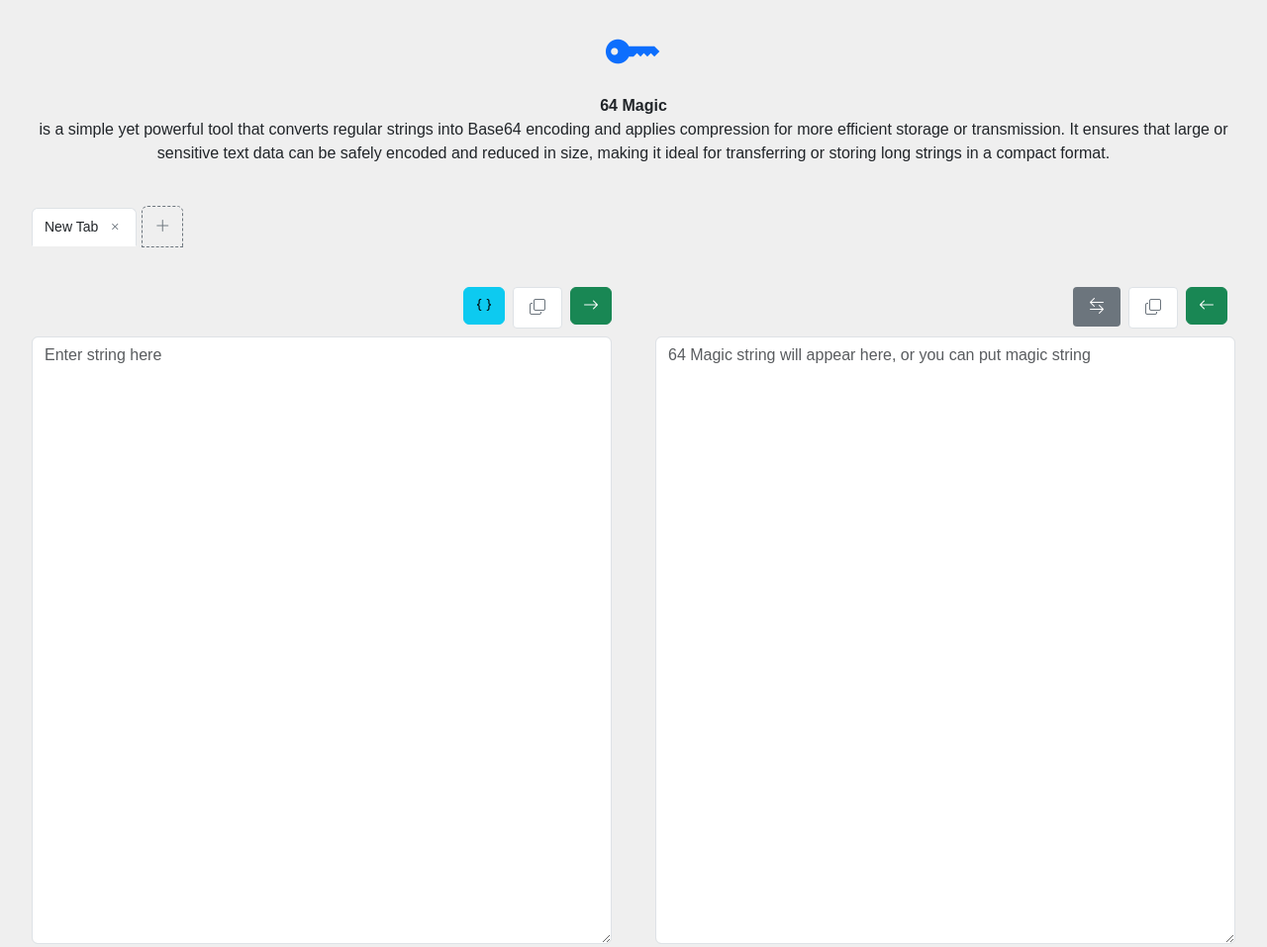
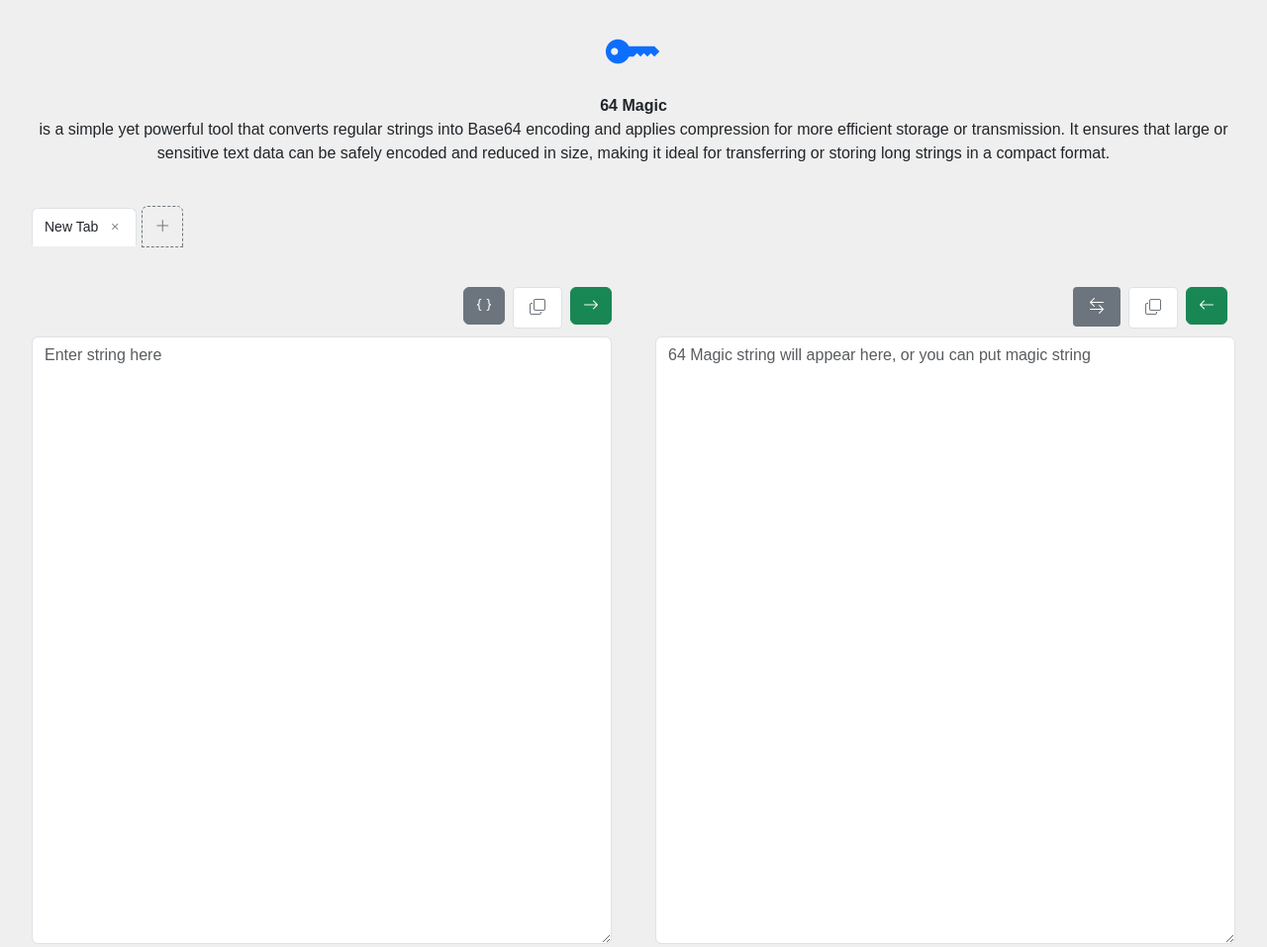
Before and after one commit to utdevnp/64magic, a plain HTML site: page index.html in a window 1280 px wide. Shown: the top 957 px of the page at 99% size. Drawn offline with nearby package versions, Linux system fonts and the light colour scheme.

Commit message:
Change Format JSON button to use btn-secondary
- Change Format JSON button from btn-warning to btn-secondary
- Remove custom CSS for format-json-input-btn
- Use Bootstrap default secondary gray color

```diff
--- a/index.html
+++ b/index.html
@@ -503,7 +503,7 @@
                                     data-input="inputText-${tab.id}"><i class="bi bi-copy"></i></button>
                             </div>
                             <div>
-                                <button class="btn btn-info format-json-input-btn" data-tab="${tab.id}" title="Format JSON"><i
+                                <button class="btn btn-secondary format-json-input-btn" data-tab="${tab.id}" title="Format JSON"><i
                                         class="bi bi-braces"></i></button>
                             </div>
                         </div>
```
